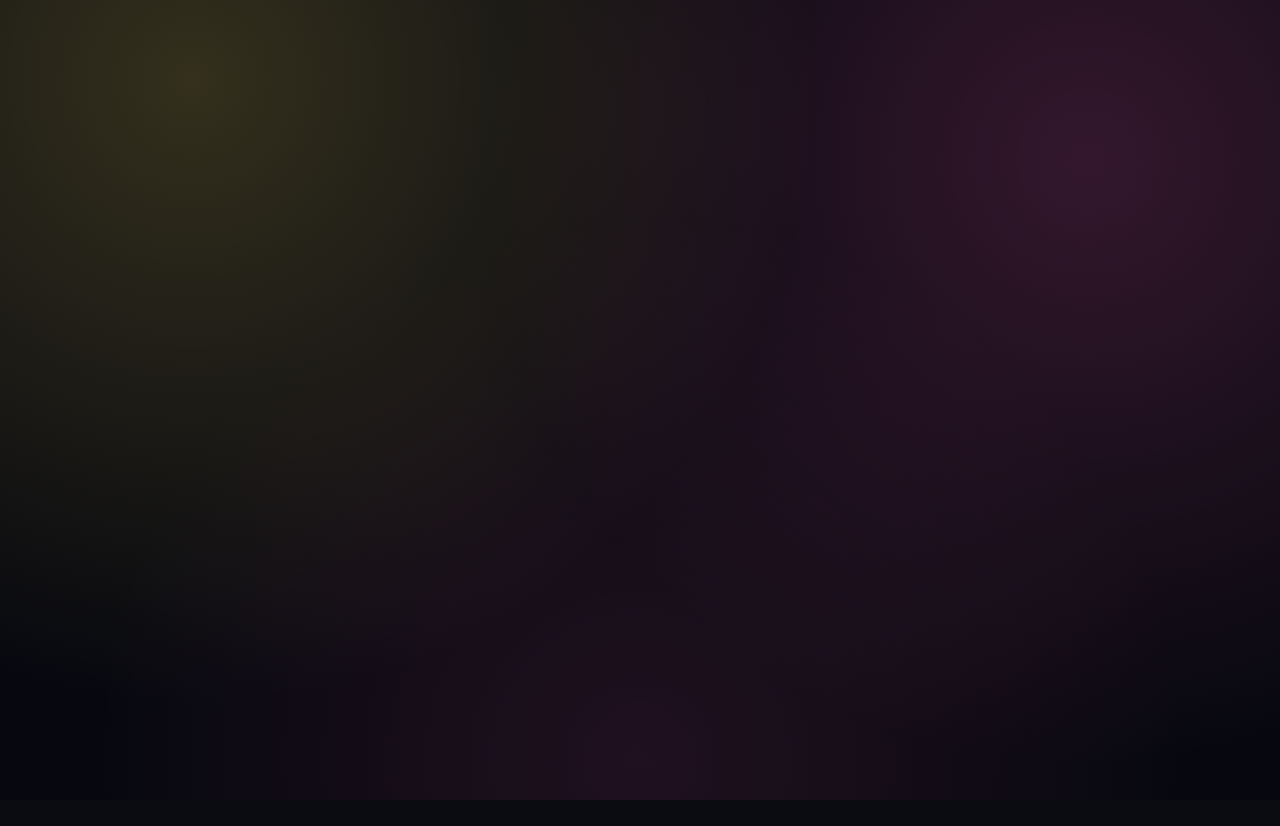
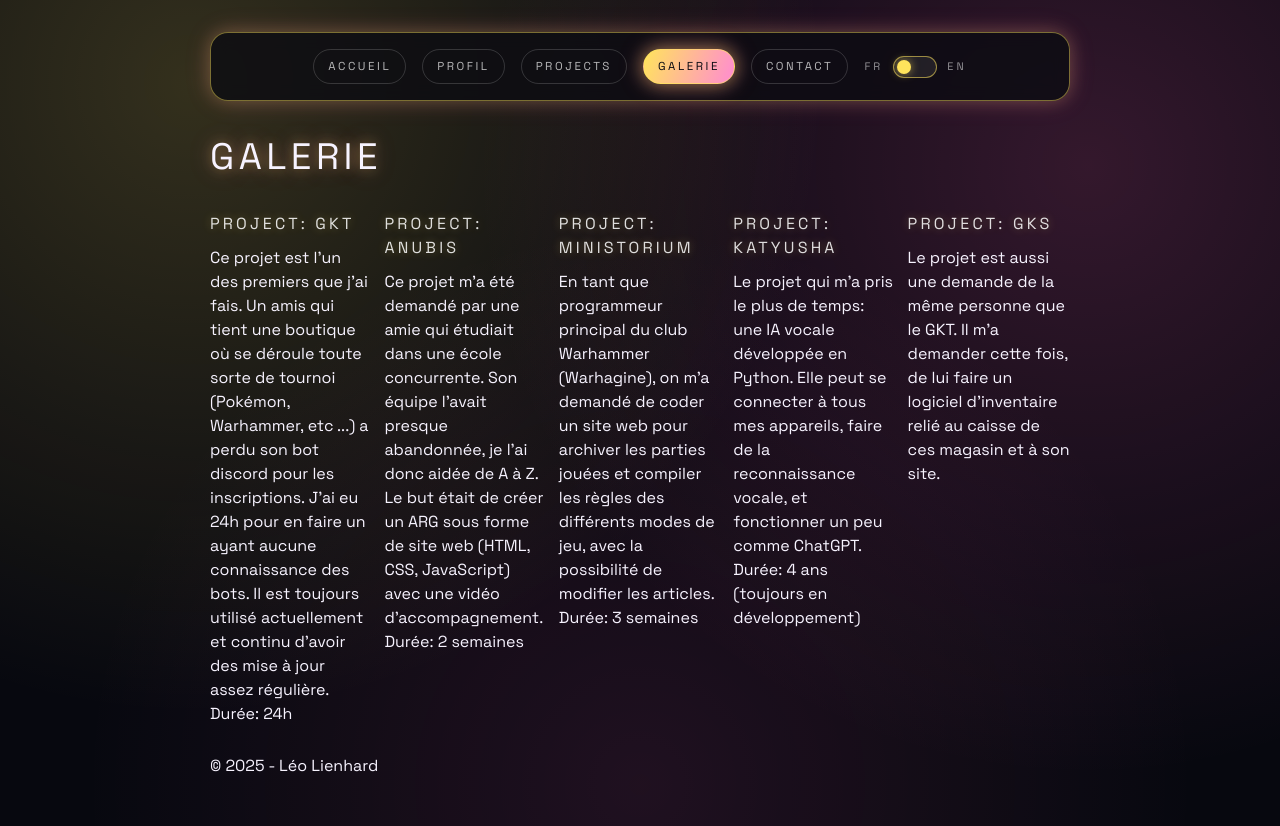
Before and after one commit to Malgrum/PortfollioReact, a React (Vite) app: page /gallery in a window 1280 px wide. Before the commit this address had no page. Before the commit the page ends 800 px from the top, so only its background shows below. Built offline with nearby package versions, Linux system fonts and the light colour scheme.

Commit message:
fix(gallerie) : correction de la partie gallerie

```diff
--- a/src/App.jsx
+++ b/src/App.jsx
@@ -2,6 +2,7 @@ import { BrowserRouter, Route, Routes } from 'react-router-dom'
 import Layout from './components/Layout'
 import { LanguageProvider } from './components/LanguageProvider'
 import Contact from './pages/Contact'
+import Gallery from './pages/Gallery'
 import Home from './pages/Home'
 import Profile from './pages/Profile'
 import Projects from './pages/Projects'
@@ -15,6 +16,7 @@ function App() {
             <Route index element={<Home />} />
             <Route path="profile" element={<Profile />} />
             <Route path="projects" element={<Projects />} />
+            <Route path="gallery" element={<Gallery />} />
             <Route path="contact" element={<Contact />} />
           </Route>
         </Routes>
--- a/src/components/Header.jsx
+++ b/src/components/Header.jsx
@@ -15,6 +15,9 @@ function Header() {
       </NavLink>
       <NavLink className={linkClass} to="/projects">
         {labels.projects}
+      </NavLink>
+      <NavLink className={linkClass} to="/gallery">
+        {labels.gallery}
       </NavLink>
       <NavLink className={linkClass} to="/contact">
         {labels.contact}
--- /dev/null
+++ b/src/pages/Gallery.jsx
@@ -0,0 +1,22 @@
+import { useLanguage } from '../components/LanguageProvider'
+import profileData from '../data/profileData'
+
+function Gallery() {
+  const { labels, isEnglish } = useLanguage()
+
+  return (
+    <>
+      <h1 className="page-title">{labels.gallery}</h1>
+      <div className="gallery-grid">
+        {profileData.projects.map((project) => (
+          <article key={project.title} className="gallery-card">
+            <h3 className="section-title">{project.title}</h3>
+            <p>{isEnglish ? project.en : project.fr}</p>
+          </article>
+        ))}
+      </div>
+    </>
+  )
+}
+
+export default Gallery
```
